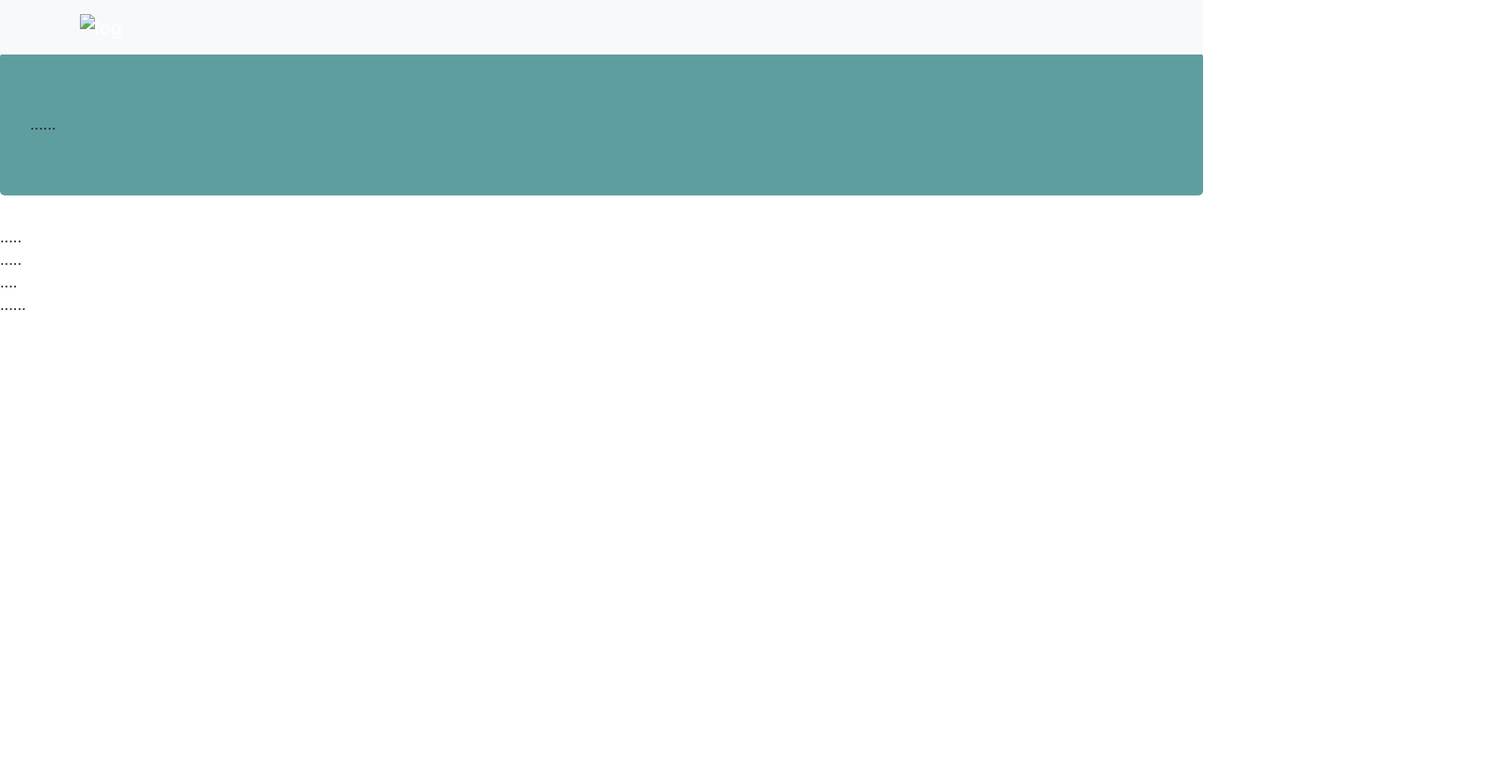
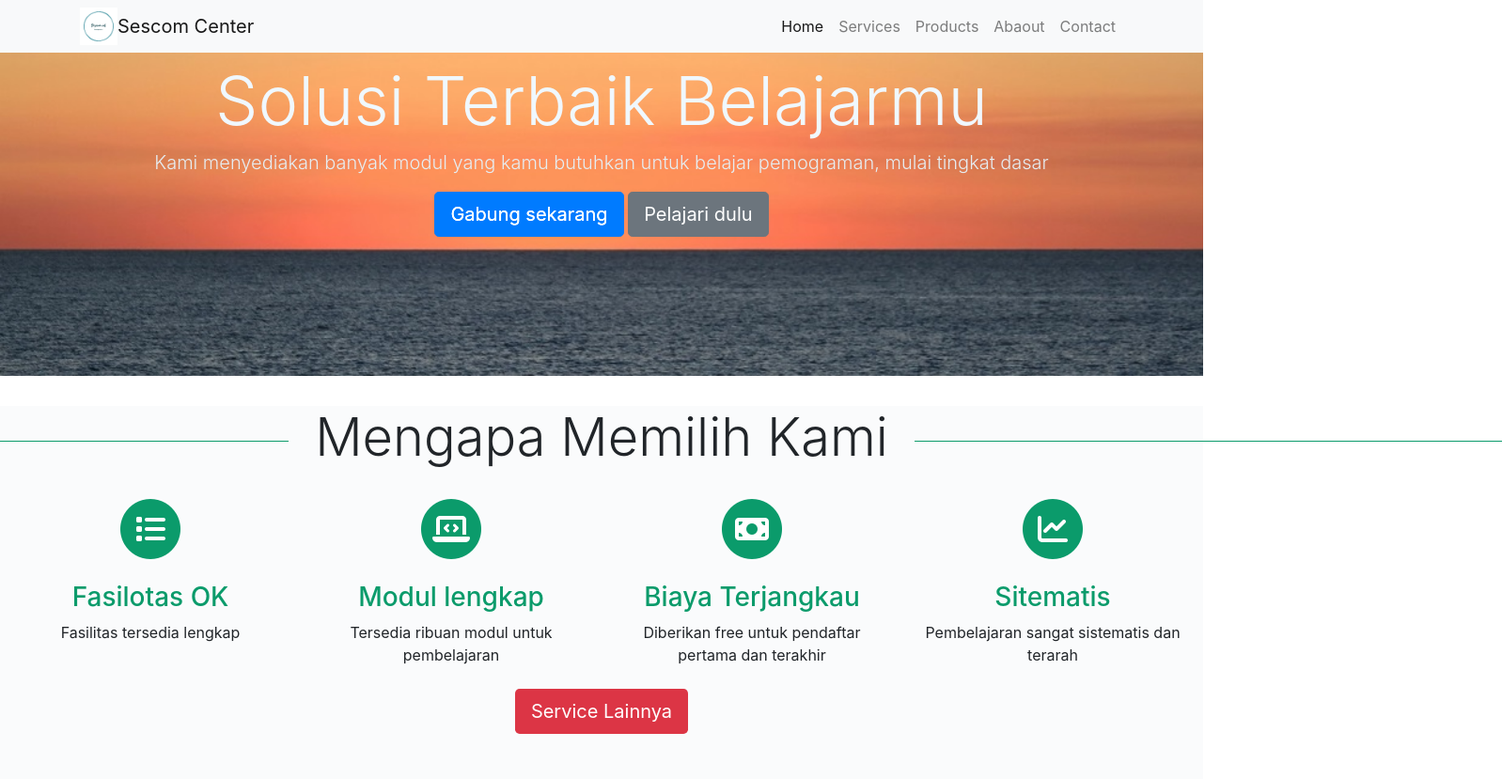
Before and after one commit to mursidi4321/landing-page, a plain HTML site: page index.html in a window 1280 px wide. Shown: the whole page at 94% size, 1598 px wide, since content can reach past the window. Before the commit the page ends 800 px from the top, so only its background shows below. Drawn offline with nearby package versions, Linux system fonts and the light colour scheme.

Commit message:
menambahkan section services

```diff
--- a/index.html
+++ b/index.html
@@ -8,50 +8,175 @@
 
     <title>landingPage - bootstrp 4.4</title>
     <style>
-        body {
-            padding-top: 56px;
+        .background-header{
+            background-image: url('/images/banner.jpg');
+            background-color: #c2e9f3;
+            height: 400px;
+            background-position: center;
+            background-repeat: no-repeat;
+            background-size: cover;
+            position: relative;
         }
-        .jumbotron {
-            background-color:cadetblue;
+        .button-primer {
+            background-color: #00bdBe;
+            border-color: #0b9b6b;
+            color: #fff;
+            text-shadow: 0px 0px;
+        }
+        .button-primer:hover{
+            border-color: #0b9b6b;
+            color: #fff;
+            text-shadow: 0px 0px;
+        }
+
+        .service-style{
+            margin-top: 15px;
+            background-color: #fafbfc;
+        }
+        .text-green{
+            color:#0b9b6b;
+        }
+        .bgr-red {
+            background-color: red;
+        }
+
+        h2:before,
+        h2:after {
+            background-color: #0b9b6b;
+            content: "";
+            display: inline-block;
+            height: 1px;
+            position: relative;
+            vertical-align: middle;
+            width: 50%;
+        }
+        h2:before {
+            right: 0.5em;
+            margin-left: -50%;
+        }
+        h2:after {
+            left: 0.5em;
+            margin-right: -50%;
         }
     </style>
+
 </head>
 <body>
-    <!-- navigasi Bar -->
-     <nav class="navbar expand-lg navbar-dark bg-light fixed-top">
+
+    <!doctype html>
+<html lang="en">
+  <head>
+    <!-- Required meta tags -->
+    <meta charset="utf-8">
+    <meta name="viewport" content="width=device-width, initial-scale=1, shrink-to-fit=no">
+
+    <!-- font awesome -->
+    <script src="https://kit.fontawesome.com/5135fd47d4.js" crossorigin="anonymous"></script>
+
+    <!-- Bootstrap CSS -->
+    <link rel="stylesheet" href="https://cdn.jsdelivr.net/npm/bootstrap@4.4.1/dist/css/bootstrap.min.css" integrity="sha384-Vkoo8x4CGsO3+Hhxv8T/Q5PaXtkKtu6ug5TOeNV6gBiFeWPGFN9MuhOf23Q9Ifjh" crossorigin="anonymous">
+
+    <title>landing-page | bootstrap 4.4</title>
+  </head>
+  <body>
+
+    <!-- navigasi navbar -->
+
+    <nav class="navbar navbar-expand-lg navbar-light bg-light fixed-top">
         <div class="container">
-            <a href="#" class="navbar-brand"><img src="images/logo.png" alt="log"></a>
+            <img src="images/logo.png" width="40" alt=""><a class="navbar-brand" href="#">Sescom Center</a>
+            <button class="navbar-toggler" type="button" data-toggle="collapse" data-target="#navbarContent" aria-controls="navbarContent" aria-expanded="false" aria-label="Toggle navigation">
+              <span class="navbar-toggler-icon"></span>
+            </button>
+            <div class="collapse navbar-collapse" id="navbarContent">
+              <ul class="navbar-nav ml-auto">
+                <li class="nav-item active">
+                  <a class="nav-link" href="#">Home</a>
+                </li>
+                <li class="nav-item">
+                  <a class="nav-link" href="#services">Services</a>
+                </li>
+                <li class="nav-item">
+                  <a class="nav-link" href="#products">Products</a>
+                </li>
+                <li class="nav-item">
+                  <a class="nav-link" href="#about">Abaout</a>
+                </li>
+                <li class="nav-item">
+                  <a class="nav-link" href="#contact">Contact</a>
+                </li>
+              </ul>
+            </div>
         </div>
-     </nav>
+    </nav>
 
-     <!-- header -->
-    <header class="jumbotron">
-        ......
-    </header>
+    <!-- header with jumbotron -->
+     <header class="jumbotron jumbotron-fluid  background-header">
+        <div class="container-fluid text-center">
+            <h1 class="display-3" style="color: aliceblue;">Solusi Terbaik Belajarmu</h1>
+            <p class="lead" style="color: #e6edf1; font-weight: 300;">Kami menyediakan banyak modul yang kamu butuhkan untuk belajar pemograman, mulai tingkat dasar</p>
 
-    <!-- services -->
-    <section id="services">
-        .....
-    </section>
+            <a href="" class="btn btn-primary btn-lg button-primer">Gabung sekarang</a>
+            <a href="" class="btn btn-secondary btn-lg">Pelajari dulu</a>
+        </div>
+     </header>
 
-    <!-- products -->
-    <section id="products">
-        .....
-    </section>
+     <!-- section services -->
+     <section id="services" class="container-fluid service-style">
+        <div class="row text-center">
+            <div class="col-12 "><h2 class="display-4 pb-4">Mengapa Memilih Kami</h2></div>
 
-    <!-- contacts -->
-    <section id="contacts">
-        ....
-    </section>
+            <div class="col-12 col-md-6 col-lg-3">
+                <span class="fa-stack fa-2x">
+                    <i class="fas fa-circle fa-stack-2x text-green"></i>
+                    <i class="fas fa-list fa-stack-1x text-white"></i>
+                </span>
+                <h3 class="text-green mt-4">Fasilotas OK</h3>
+                <p>Fasilitas tersedia lengkap</p>
+            </div>
 
-    <!-- footer -->
-     <footer>
-        ......
-     </footer>
+            <div class="col-12 col-md-6 col-lg-3">
+                <span class="fa-stack fa-2x">
+                    <i class="fas fa-circle fa-stack-2x text-green"></i>
+                    <i class="fas fa-laptop-code fa-stack-1x text-white"></i>
+                </span>
 
-     <!-- jQuery first, then Popper.js, then Bootstrap JS -->
+                <h3 class="text-green mt-4">Modul lengkap</h3>
+                <p>Tersedia ribuan modul untuk pembelajaran</p>
+            </div>
+
+            <div class="col-12 col-md-6 col-lg-3">
+                <span class="fa-stack fa-2x">
+                    <i class="fas fa-circle fa-stack-2x text-green"></i>
+                    <i class="fas fa-money-bill fa-stack-1x text-white"></i>
+                </span>
+
+                <h3 class="text-green mt-4">Biaya Terjangkau</h3>
+                <p>Diberikan free untuk pendaftar pertama dan terakhir</p>
+            </div>
+
+            <div class="col-12 col-md-6 col-lg-3">
+                <span class="fa-stack fa-2x">
+                    <i class="fas fa-circle fa-stack-2x text-green"></i>
+                    <i class="fas fa-chart-line fa-stack-1x text-white"></i>
+                </span>
+
+                <h3 class="text-green mt-4">Sitematis</h3>
+                <p>Pembelajaran sangat sistematis dan terarah</p>
+            </div>
+
+            <div class="col-12 pt-2 mb-5">
+               <a href="#" target="_blank" class="btn btn-lg bg-danger text-white" role="button">Service Lainnya</a>
+            </div>
+        </div>
+     </section>
+
+    <!-- Optional JavaScript -->
+    <!-- jQuery first, then Popper.js, then Bootstrap JS -->
     <script src="https://code.jquery.com/jquery-3.4.1.slim.min.js" integrity="sha384-J6qa4849blE2+poT4WnyKhv5vZF5SrPo0iEjwBvKU7imGFAV0wwj1yYfoRSJoZ+n" crossorigin="anonymous"></script>
     <script src="https://cdn.jsdelivr.net/npm/popper.js@1.16.0/dist/umd/popper.min.js" integrity="sha384-Q6E9RHvbIyZFJoft+2mJbHaEWldlvI9IOYy5n3zV9zzTtmI3UksdQRVvoxMfooAo" crossorigin="anonymous"></script>
-    <script src="https://stackpath.bootstrapcdn.com/bootstrap/4.4.1/js/bootstrap.min.js" integrity="sha384-wfSDF2E50Y2D1uUdj0O3uMBJnjuUD4Ih7YwaYd1iqfktj0Uod8GCExl3Og8ifwB6" crossorigin="anonymous"></script>
+    <script src="https://cdn.jsdelivr.net/npm/bootstrap@4.4.1/dist/js/bootstrap.min.js" integrity="sha384-wfSDF2E50Y2D1uUdj0O3uMBJnjuUD4Ih7YwaYd1iqfktj0Uod8GCExl3Og8ifwB6" crossorigin="anonymous"></script>
+  </body>
+</html>
 </body>
 </html>
```
Also changed, not shown: images/banner.jpg (added), images/logo.png (added), images/logo/1.png (added), 1 other file.
